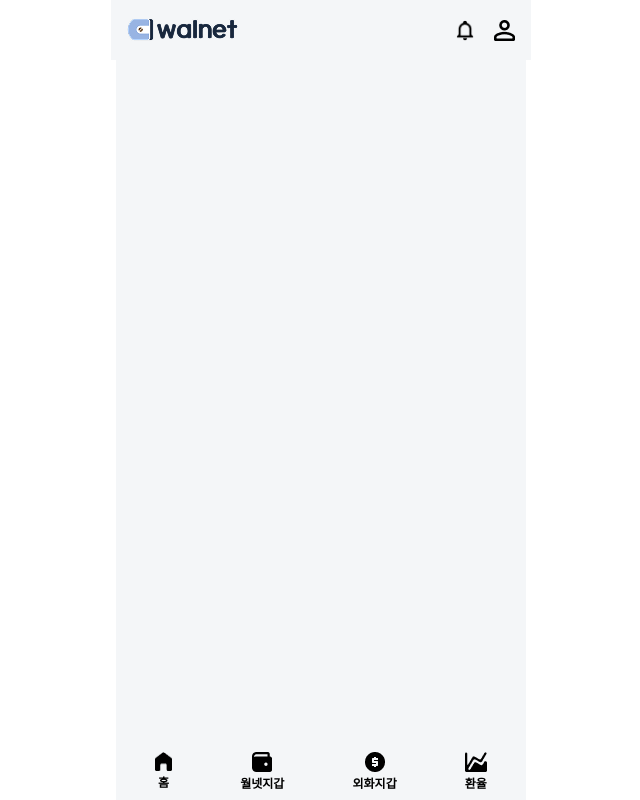
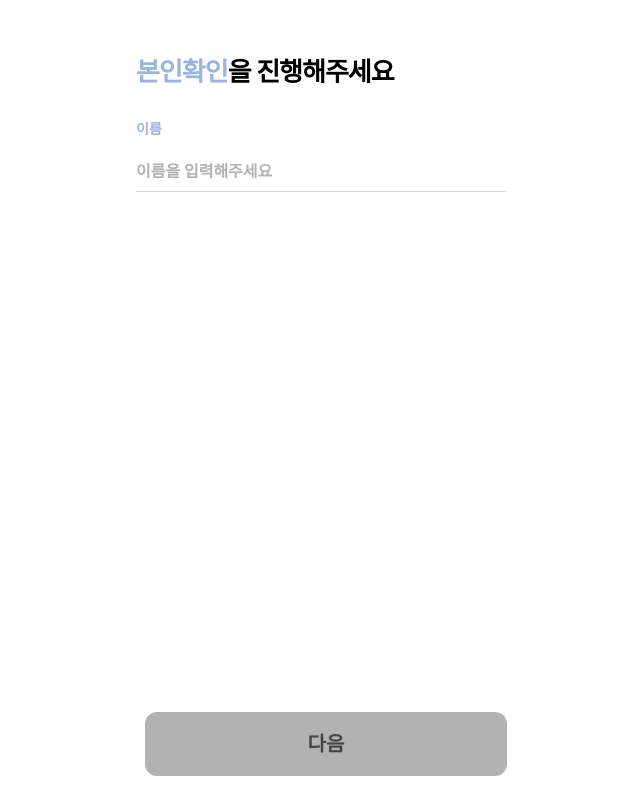
Before and after one commit to GDG-on-Campus-KNU/4th-1st-Project-walnet-FE, a React (Vite) app: page /signup in a window 1280 px wide. Before the commit this address had no page. Shown: the whole page, without its empty margins (319-959 px from the left). Built offline with nearby package versions, Linux system fonts and the light colour scheme; a web font is replaced by a local one.

Commit message:
회원가입 페이지 라우팅 추가가

```diff
--- a/src/Router.tsx
+++ b/src/Router.tsx
@@ -1,16 +1,22 @@
-import { Route, Routes } from "react-router-dom";
+import { Route, Routes, useLocation } from "react-router-dom";
 import MainPage from "./pages/Main/MainPage";
 import BottomNav from "./components/shared/BottomNav";
 import Header from "./components/shared/Header";
+import SignUpPage from "./pages/SignUp/SignUpPage";
 
 export const Router = () => {
+    const location = useLocation();
+    const hideLayoutRoutes = ["/signup"];
+    const shouldHideLayout = hideLayoutRoutes.includes(location.pathname);
+
     return (
         <>
-            <Header />
+            {!shouldHideLayout && <Header />}
             <Routes>
                 <Route path="/" element={<MainPage />} />
+                <Route path="/signup" element={<SignUpPage />} />
             </Routes>
-            <BottomNav />
+            {!shouldHideLayout && <BottomNav />}
         </>
     );
 };
```
